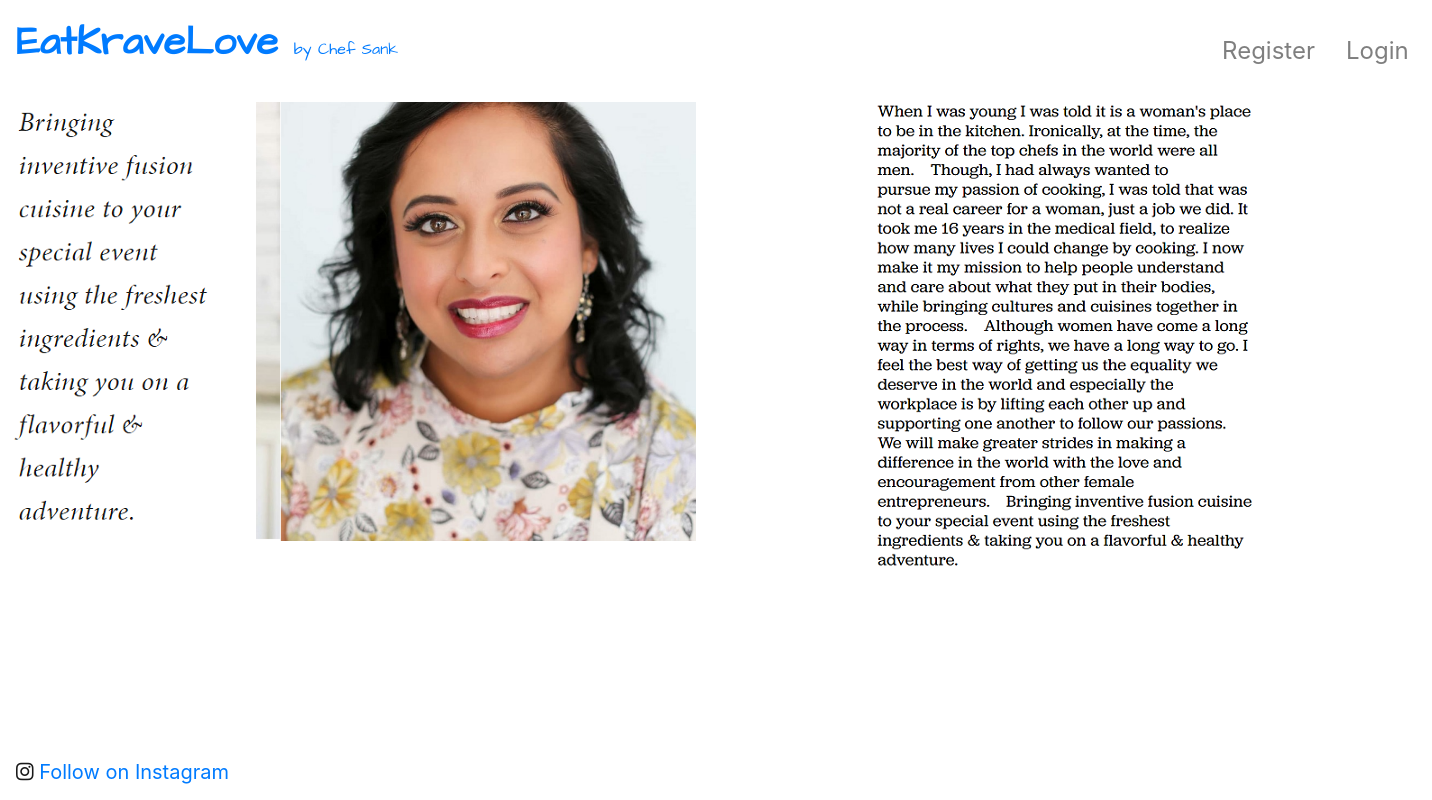
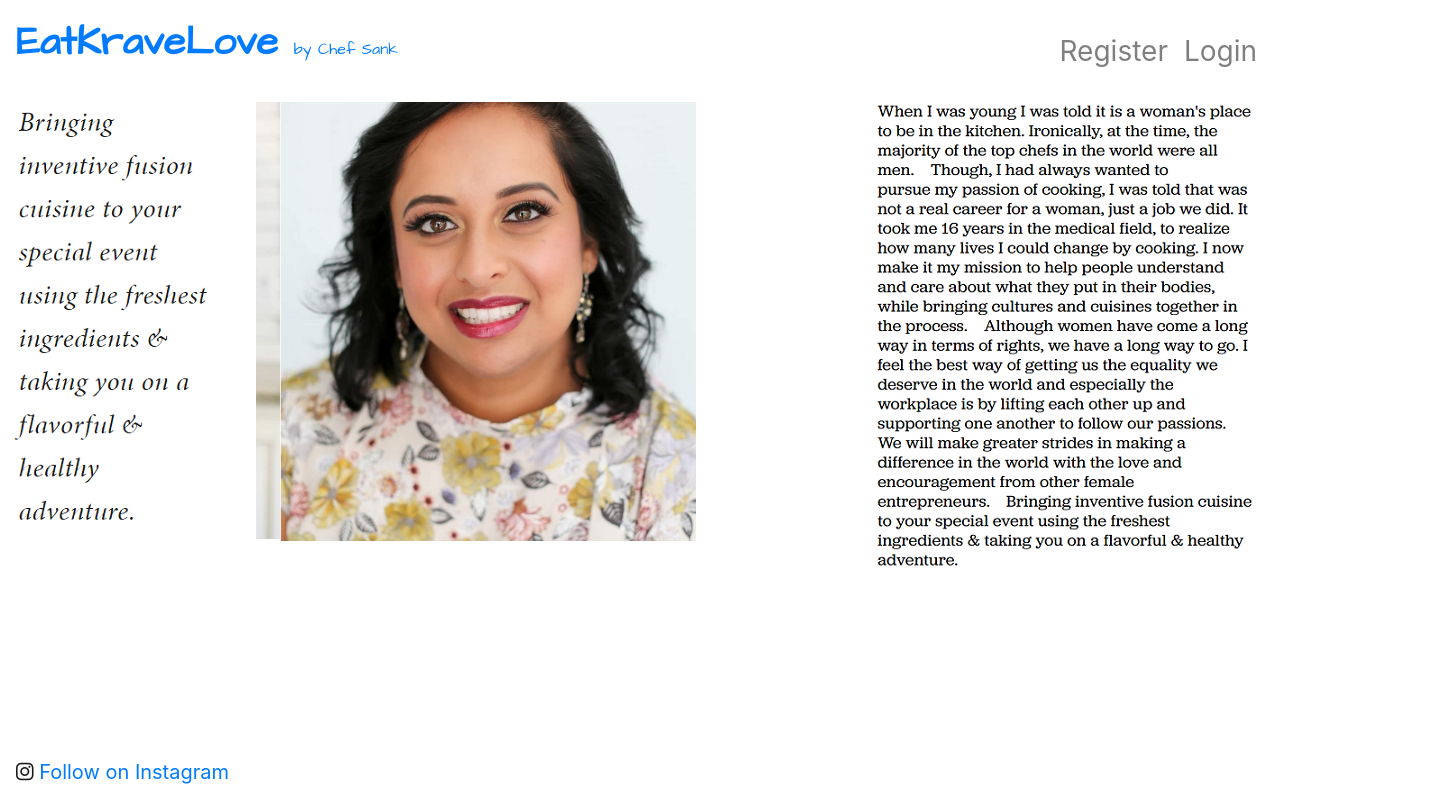
Before and after one commit to michaelpaulcuccia/eatkravelove, a React (Create React App) app in the folder client/: page / in a window 1280 px wide. Shown: the whole page, 1432 px wide, since content can reach past the window. Built offline with nearby package versions, Linux system fonts and the light colour scheme.

Commit message:
updated navie and naviestyle

```diff
--- a/client/src/components/layout/Navie.js
+++ b/client/src/components/layout/Navie.js
@@ -10,22 +10,36 @@ export const Navie = props => {
 
         <div>
             <Navbar bg="white" expand="lg">
-                <Navbar.Brand><Link to='/' style={{ textDecoration: 'none' }}><p className='main_name'>EatKraveLove <small className="little_name">by Chef Sank</small></p></Link></Navbar.Brand>
+                <Navbar.Brand>
+                    <Link to='/' className='home_link'>
+                        <p className='main_name'>EatKraveLove <small className="little_name">by Chef Sank</small></p>
+                    </Link>
+                </Navbar.Brand>
                 <Navbar.Toggle aria-controls="basic-navbar-nav" />
                 <Navbar.Collapse id="basic-navbar-nav">
-                    <Nav style={{ marginLeft: '800px' }}>
+                    <Nav className='right_navlinks' >
                         {props.hideRegisterLogin &&
                             <Fragment>
-                                <Nav.Link as={Link} to='/register' style={{ marginRight: '15px', fontSize: '1.5rem' }}>Register</Nav.Link>
-                                <Nav.Link as={Link} to='/login' style={{ marginRight: '15px', fontSize: '1.5rem' }}>Login</Nav.Link>
+                                <Nav.Link as={Link} to='/register'
+                                    className='little_linkies'
+                                >Register</Nav.Link>
+                                <Nav.Link as={Link} to='/login'
+                                    className='little_linkies'
+                                >Login</Nav.Link>
                             </Fragment>
                         }
                         {props.showHiddenTabs &&
-                            <NavDropdown style={{ fontSize: '1.5rem', color: 'blue' }} title="User Options" id="basic-nav-dropdown">
-                                <NavDropdown.Item as={Link} to='/orderform' style={{ fontSize: '1.5rem' }}>Order</NavDropdown.Item>
-                                <NavDropdown.Item as={Link} to='/testimonials' style={{ fontSize: '1.5rem' }}>Testimonials</NavDropdown.Item>
+                            <NavDropdown className='useroptions_dropdown' title="User Options" id="basic-nav-dropdown">
+                                <NavDropdown.Item as={Link} to='/orderform' className='little_linkies' >
+                                    Order
+                                </NavDropdown.Item>
+                                <NavDropdown.Item as={Link} to='/testimonials' className='little_linkies' >
+                                    Testimonials
+                                </NavDropdown.Item>
                                 <NavDropdown.Divider />
-                                <NavDropdown.Item as={Link} to='/logout' style={{ fontSize: '1.5rem' }}>Logout</NavDropdown.Item>
+                                <NavDropdown.Item as={Link} to='/logout' className='little_linkies' >
+                                    Logout
+                                    </NavDropdown.Item>
                             </NavDropdown>
                         }
                     </Nav>
@@ -35,7 +49,7 @@ export const Navie = props => {
             <Navbar fixed="bottom">
                 <Navbar.Brand>
                     <i className='fab fa-instagram'></i>
-                    <a style={{ textDecoration: 'none' }} href='https://www.instagram.com/eatkravelove/?hl=en' target="_blank" rel="noreferrer"> Follow on Instagram</a>
+                    <a className='footer_anchortag' href='https://www.instagram.com/eatkravelove/?hl=en' target="_blank" rel="noreferrer"> Follow on Instagram</a>
                 </Navbar.Brand>
             </Navbar>
         </div>
--- a/client/src/style/NavieStyle.css
+++ b/client/src/style/NavieStyle.css
@@ -4,6 +4,27 @@
     font-size: 2.5rem;
 }
 
+.right_navlinks {
+    margin-left: 75%;
+}
+
 .little_name {
     font-size: 1rem;
 }
+
+.home_link {
+    text-decoration: none;
+}
+
+.footer_anchortag {
+    text-decoration: none;
+}
+
+.little_linkies {
+    font-size: 1.75rem;
+}
+
+.useroptions_dropdown {
+    font-size: 1.75rem;
+    color: blue;
+}
```
